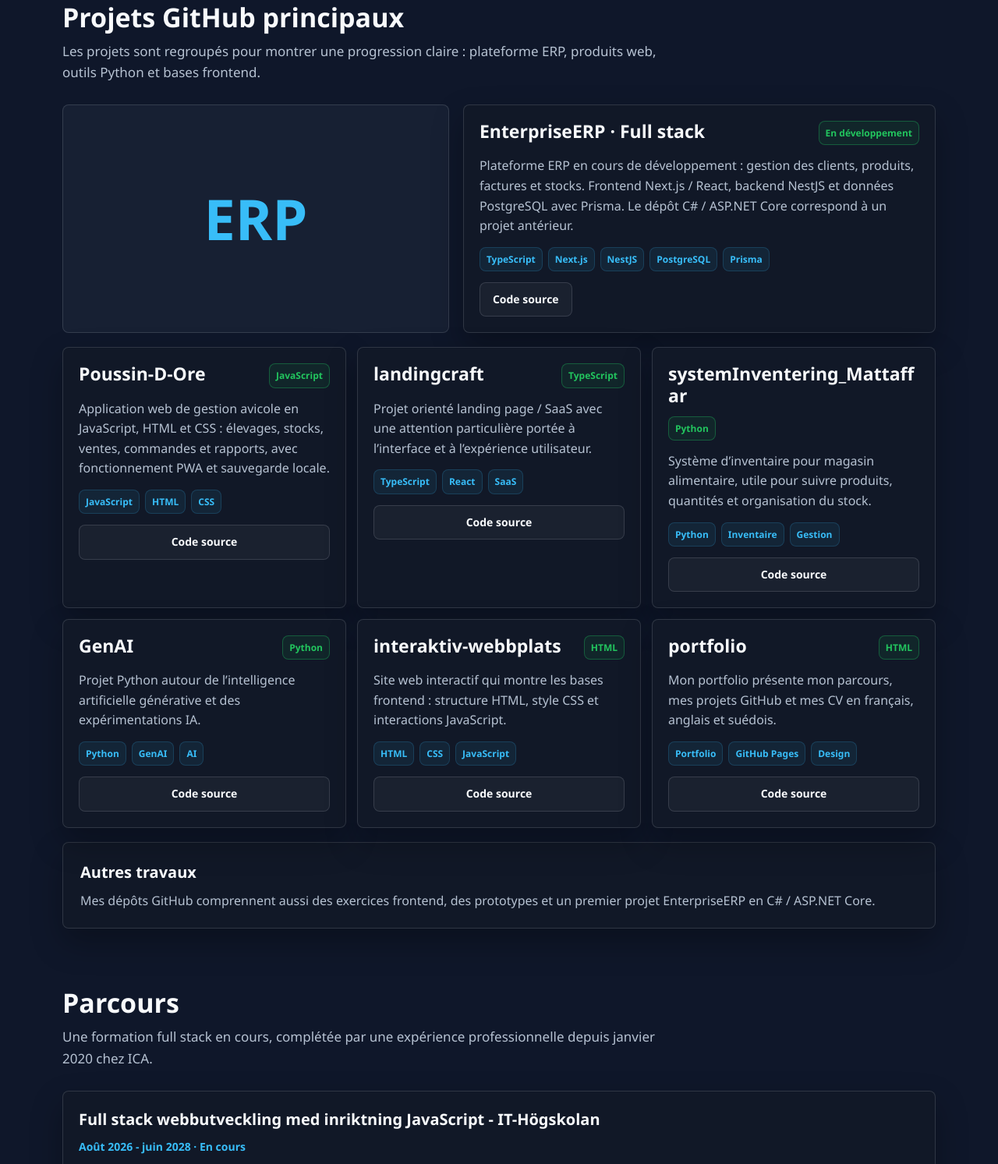
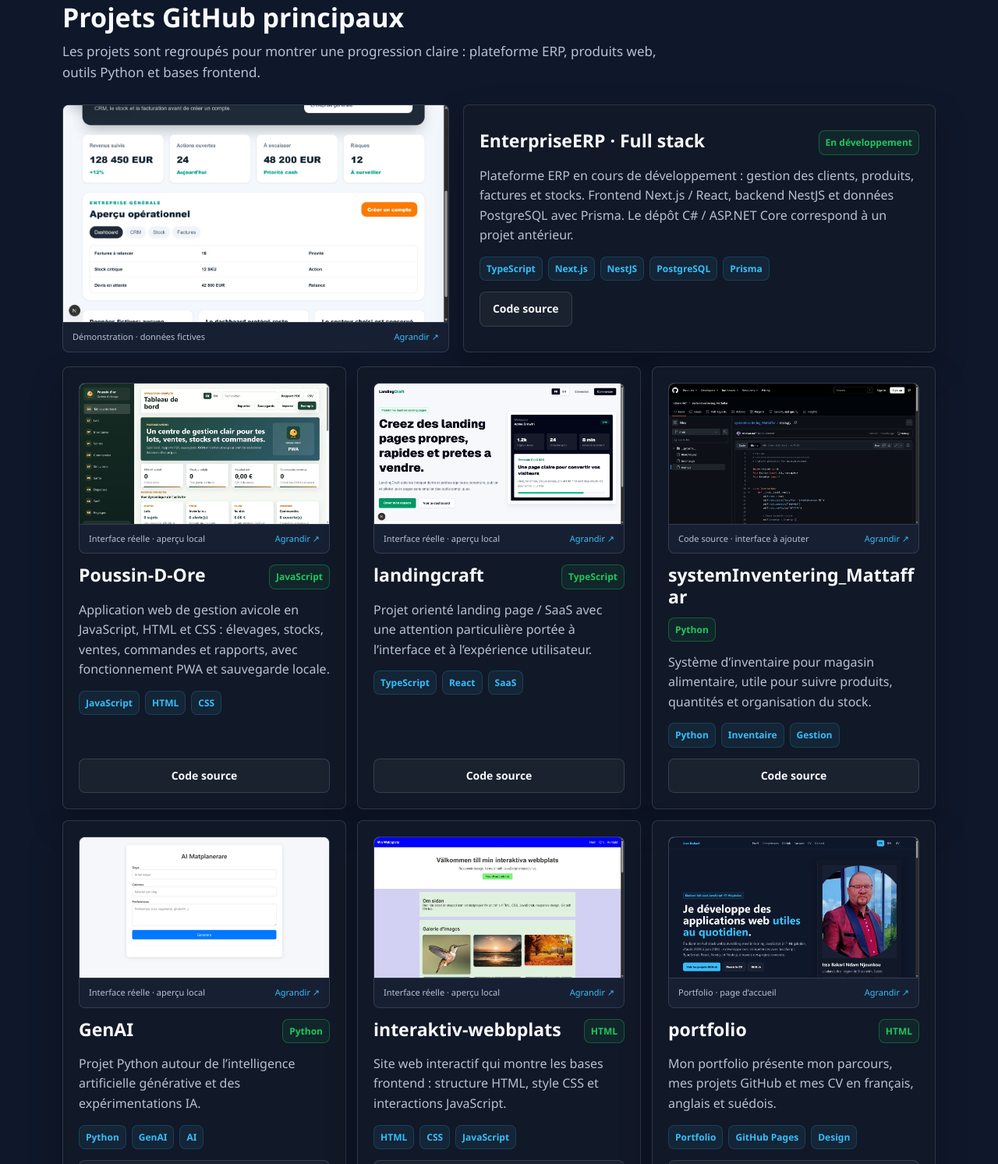
Before and after one commit to IsBakari447/portfolio, a plain HTML site: page index.html in a window 1280 px wide. Shown: the part 1670-3163 px from the top of the page at 78% size. Drawn offline with Linux system fonts and the light colour scheme.

Commit message:
Add project screenshots with multilingual captions

```diff
--- a/index.html
+++ b/index.html
@@ -702,6 +702,18 @@
 .project-top h3 { min-width: 0; overflow-wrap: anywhere; }
 .resume-preview { padding: 0; overflow: hidden; background: #fff; }
 .resume-preview img { display: block; width: 100%; height: auto; }
+
+/* Real screenshots, stored with the portfolio and linked at full size. */
+.project-preview { margin: 0; min-width: 0; overflow: hidden; border: 1px solid var(--line); border-radius: 8px; background: var(--surface-2); }
+.screenshot-link { display: block; height: 100%; }
+.screenshot-link img { display: block; width: 100%; height: auto; aspect-ratio: 1265 / 712; object-fit: contain; object-position: top; background: #f5f7fb; }
+.screenshot-link figcaption { display: flex; flex-wrap: wrap; justify-content: space-between; gap: 6px 12px; padding: 10px 12px; font-size: 11px; line-height: 1.5; color: var(--muted); border-top: 1px solid var(--line); }
+.screenshot-open { color: var(--primary); white-space: nowrap; }
+.screenshot-link:hover .screenshot-open { text-decoration: underline; }
+.screenshot-link:focus-visible { outline: 3px solid var(--primary); outline-offset: -3px; }
+.featured-project { align-items: stretch; }
+.featured-project > .project-preview { align-self: center; }
+.project-grid .project-card > .btn { margin-top: auto; }
 </style>
 </head>
 
@@ -810,7 +822,7 @@
       </div>
 
       <div class="featured-project">
-        <div class="project-mark" aria-hidden="true">ERP</div>
+        <figure class="project-preview"><a class="screenshot-link" href="assets/screenshots/enterpriseerp.png" target="_blank" rel="noopener noreferrer"><img src="assets/screenshots/enterpriseerp.png" alt="Capture d’écran du projet EnterpriseERP · Full stack" width="1265" height="712" loading="lazy" decoding="async"><figcaption><span data-i18n="screenshotDemo">Démonstration · données fictives</span><span class="screenshot-open" data-i18n="screenshotOpen">Agrandir ↗</span></figcaption></a></figure>
         <article class="project-card featured">
           <div class="project-top">
             <h3>EnterpriseERP · Full stack</h3>
@@ -825,6 +837,7 @@
 
       <div class="project-grid">
         <article class="project-card">
+          <figure class="project-preview"><a class="screenshot-link" href="assets/screenshots/poussin-d-or.png" target="_blank" rel="noopener noreferrer"><img src="assets/screenshots/poussin-d-or.png" alt="Capture d’écran du projet Poussin-D-Ore" width="1265" height="712" loading="lazy" decoding="async"><figcaption><span data-i18n="screenshotInterface">Interface réelle · aperçu local</span><span class="screenshot-open" data-i18n="screenshotOpen">Agrandir ↗</span></figcaption></a></figure>
           <div class="project-top">
             <h3>Poussin-D-Ore</h3>
             <span class="badge">JavaScript</span>
@@ -835,6 +848,7 @@
         </article>
 
         <article class="project-card">
+          <figure class="project-preview"><a class="screenshot-link" href="assets/screenshots/landingcraft.png" target="_blank" rel="noopener noreferrer"><img src="assets/screenshots/landingcraft.png" alt="Capture d’écran du projet landingcraft" width="1265" height="712" loading="lazy" decoding="async"><figcaption><span data-i18n="screenshotInterface">Interface réelle · aperçu local</span><span class="screenshot-open" data-i18n="screenshotOpen">Agrandir ↗</span></figcaption></a></figure>
           <div class="project-top">
             <h3>landingcraft</h3>
             <span class="badge">TypeScript</span>
@@ -845,6 +859,7 @@
         </article>
 
         <article class="project-card">
+          <figure class="project-preview"><a class="screenshot-link" href="assets/screenshots/inventaire-source.png" target="_blank" rel="noopener noreferrer"><img src="assets/screenshots/inventaire-source.png" alt="Code Python Tkinter du projet systemInventering_Mattaffar sur GitHub" width="1265" height="712" loading="lazy" decoding="async"><figcaption><span data-i18n="screenshotSource">Code source · interface à ajouter</span><span class="screenshot-open" data-i18n="screenshotOpen">Agrandir ↗</span></figcaption></a></figure>
           <div class="project-top">
             <h3>systemInventering_Mattaffar</h3>
             <span class="badge">Python</span>
@@ -855,6 +870,7 @@
         </article>
 
         <article class="project-card">
+          <figure class="project-preview"><a class="screenshot-link" href="assets/screenshots/genai.png" target="_blank" rel="noopener noreferrer"><img src="assets/screenshots/genai.png" alt="Capture d’écran du projet GenAI" width="1265" height="712" loading="lazy" decoding="async"><figcaption><span data-i18n="screenshotInterface">Interface réelle · aperçu local</span><span class="screenshot-open" data-i18n="screenshotOpen">Agrandir ↗</span></figcaption></a></figure>
           <div class="project-top">
             <h3>GenAI</h3>
             <span class="badge">Python</span>
@@ -865,6 +881,7 @@
         </article>
 
         <article class="project-card">
+          <figure class="project-preview"><a class="screenshot-link" href="assets/screenshots/interaktiv-webbplats.png" target="_blank" rel="noopener noreferrer"><img src="assets/screenshots/interaktiv-webbplats.png" alt="Capture d’écran du projet interaktiv-webbplats" width="1265" height="712" loading="lazy" decoding="async"><figcaption><span data-i18n="screenshotInterface">Interface réelle · aperçu local</span><span class="screenshot-open" data-i18n="screenshotOpen">Agrandir ↗</span></figcaption></a></figure>
           <div class="project-top">
             <h3>interaktiv-webbplats</h3>
             <span class="badge">HTML</span>
@@ -875,6 +892,7 @@
         </article>
 
         <article class="project-card">
+          <figure class="project-preview"><a class="screenshot-link" href="assets/screenshots/portfolio.png" target="_blank" rel="noopener noreferrer"><img src="assets/screenshots/portfolio.png" alt="Capture d’écran du projet portfolio" width="1265" height="712" loading="lazy" decoding="async"><figcaption><span data-i18n="screenshotPortfolio">Portfolio · page d’accueil</span><span class="screenshot-open" data-i18n="screenshotOpen">Agrandir ↗</span></figcaption></a></figure>
           <div class="project-top">
             <h3>portfolio</h3>
             <span class="badge">HTML</span>
@@ -1276,6 +1294,9 @@ const translations = {
     "resumeProject": "EnterpriseERP · Next.js / NestJS / PostgreSQL"
   }
 };
+Object.assign(translations.fr, {"screenshotDemo":"Démonstration · données fictives","screenshotInterface":"Interface réelle · aperçu local","screenshotSource":"Code source · interface à ajouter","screenshotPortfolio":"Portfolio · page d’accueil","screenshotOpen":"Agrandir ↗"});
+Object.assign(translations.en, {"screenshotDemo":"Demo · sample data","screenshotInterface":"Actual interface · local preview","screenshotSource":"Source code · app screenshot pending","screenshotPortfolio":"Portfolio · homepage","screenshotOpen":"Enlarge ↗"});
+Object.assign(translations.sv, {"screenshotDemo":"Demo · exempeldata","screenshotInterface":"Verkligt gränssnitt · lokal förhandsvisning","screenshotSource":"Källkod · bild av appen saknas","screenshotPortfolio":"Portfolio · startsida","screenshotOpen":"Förstora ↗"});
 function setLanguage(language) {
   language = Object.hasOwn(translations, language) ? language : 'fr';
   const dictionary = translations[language];
```
Also changed, not shown: assets/screenshots/SOURCES.txt (added), assets/screenshots/enterpriseerp.png (added), assets/screenshots/genai.png (added), assets/screenshots/interaktiv-webbplats.png (added), assets/screenshots/inventaire-source.png (added), assets/screenshots/landingcraft.png (added), assets/screenshots/portfolio.png (added), assets/screenshots/poussin-d-or.png (added).
